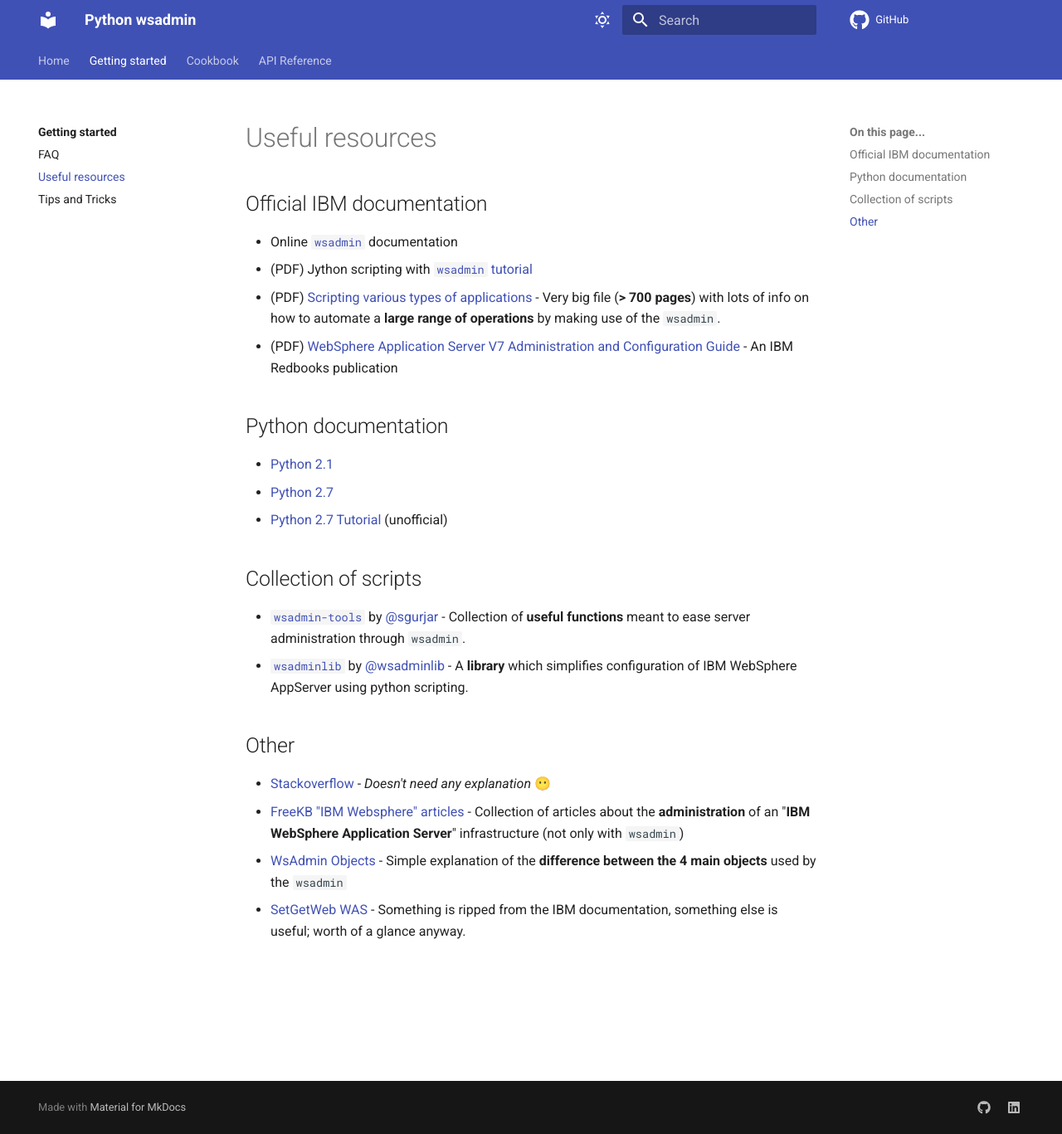
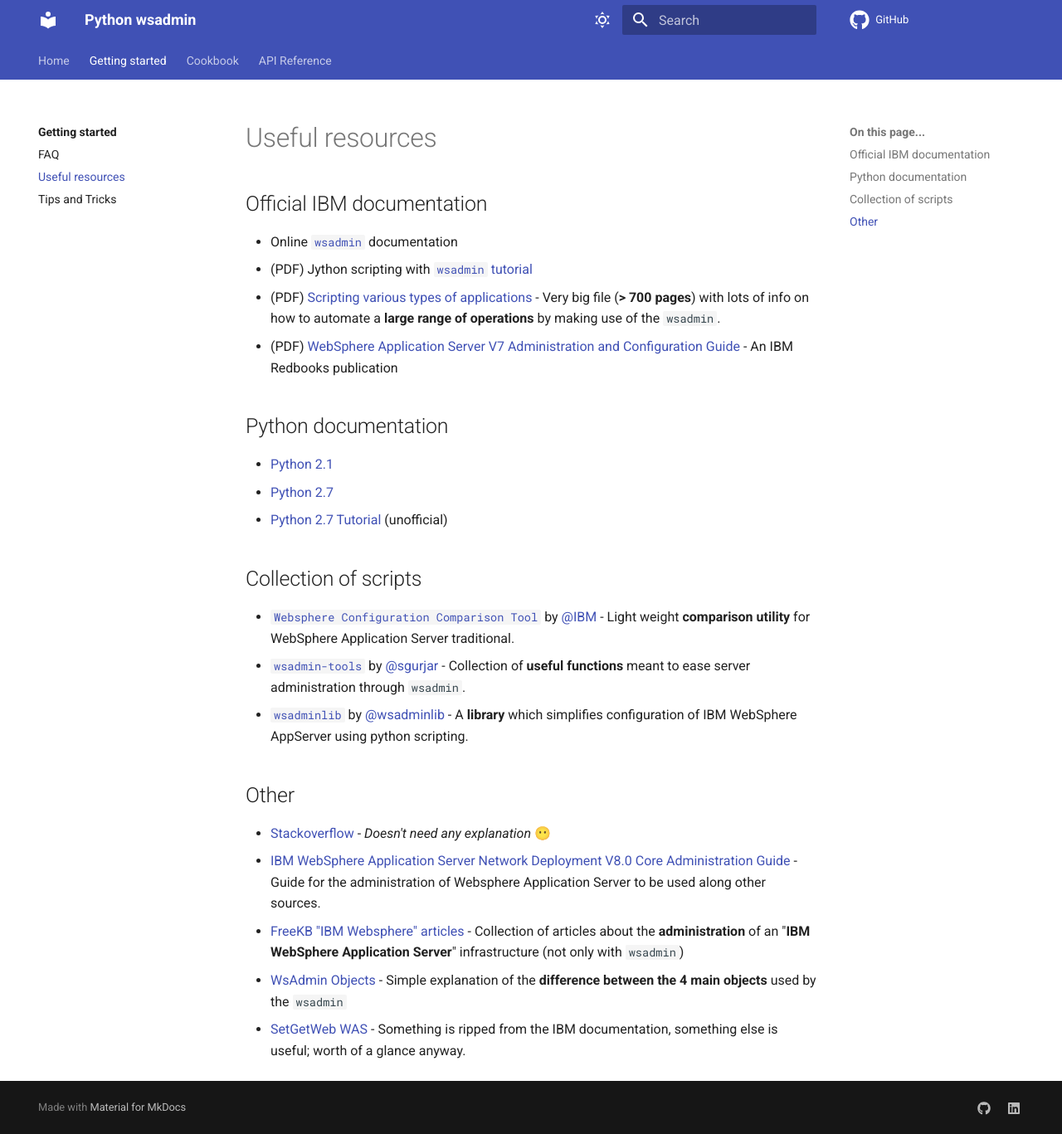
Before and after one commit to LukeSavefrogs/wsadmin-type-hints, an MkDocs documentation site: the page built from docs/getting_started/resources.md, in a window 1280 px wide and 1367 px high. Shown: the whole window at 83% size. Built offline with MkDocs 1.6.1 and Material for MkDocs 9.7.7, drawn with Linux system fonts in a browser that asks for light colours; comment, search, counter and statistics services are not loaded.

Commit message:
docs: Add resources

```diff
--- a/docs/getting_started/resources.md
+++ b/docs/getting_started/resources.md
@@ -13,6 +13,7 @@
 
 
 ## Collection of scripts
+- [`Websphere Configuration Comparison Tool`](https://github.com/IBM/websphere-cct){: target=_blank} by [@IBM](https://github.com/IBM){: target=_blank} - Light weight **comparison utility** for WebSphere Application Server traditional.
 - [`wsadmin-tools`](https://github.com/sgurjar/wsadmin-tools/blob/master/tools.py){: target=_blank} by [@sgurjar](https://github.com/sgurjar){: target=_blank} - Collection of **useful functions** meant to ease server administration through `wsadmin`.
 - [`wsadminlib`](https://github.com/wsadminlib/wsadminlib){: target=_blank} by [@wsadminlib](https://github.com/wsadminlib){: target=_blank} - A **library** which simplifies configuration of IBM WebSphere AppServer using python scripting.
 
@@ -20,6 +21,7 @@
 
 ## Other
 - [Stackoverflow](https://stackoverflow.com/questions/tagged/wsadmin){: target=\_blank} - _Doesn't need any explanation_ 😶
+- [IBM WebSphere Application Server Network Deployment V8.0 Core Administration Guide](http://java.boot.by/ibm-317/){: target=_blank} - Guide for the administration of Websphere Application Server to be used along other sources.
 - [FreeKB "IBM Websphere" articles](http://www.freekb.net/Articles?tag=IBM%20WebSphere){: target=_blank} - Collection of articles about the **administration** of an "**IBM WebSphere Application Server**" infrastructure (not only with `wsadmin`)
 - [WsAdmin Objects](https://wpcertification.blogspot.com/2009/08/wsadmin-objects.html){: target=_blank} - Simple explanation of the **difference between the 4 main objects** used by the `wsadmin`
 - [SetGetWeb WAS](https://setgetweb.com/p/WAS8/welc6topscripting.html){: target=_blank} - Something is ripped from the IBM documentation, something else is useful; worth of a glance anyway.
```
